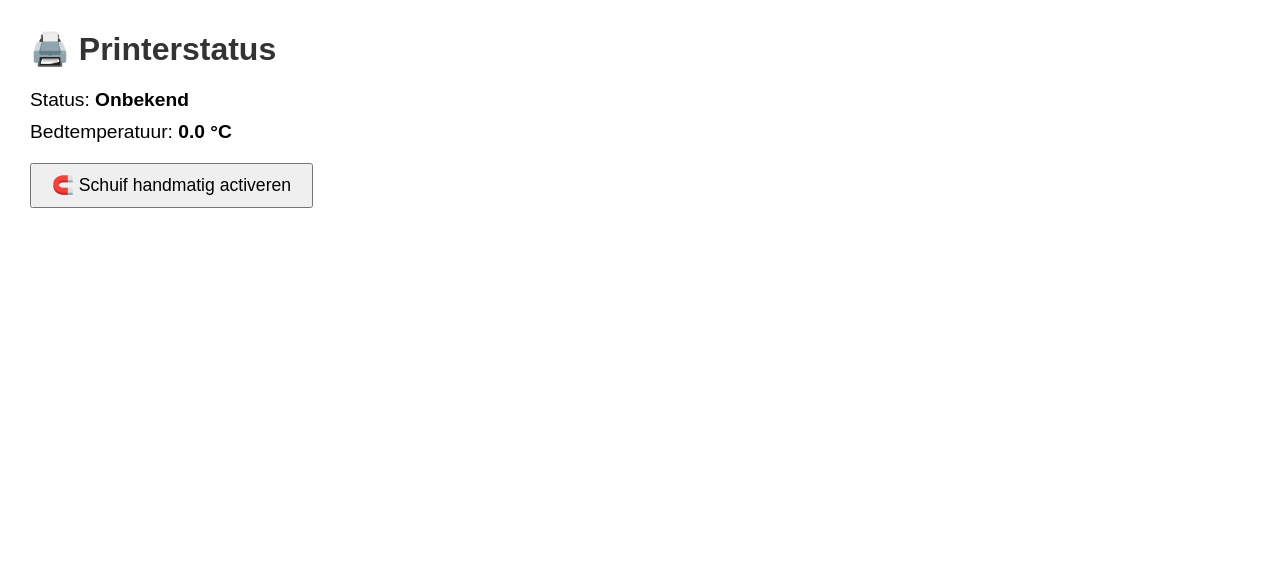
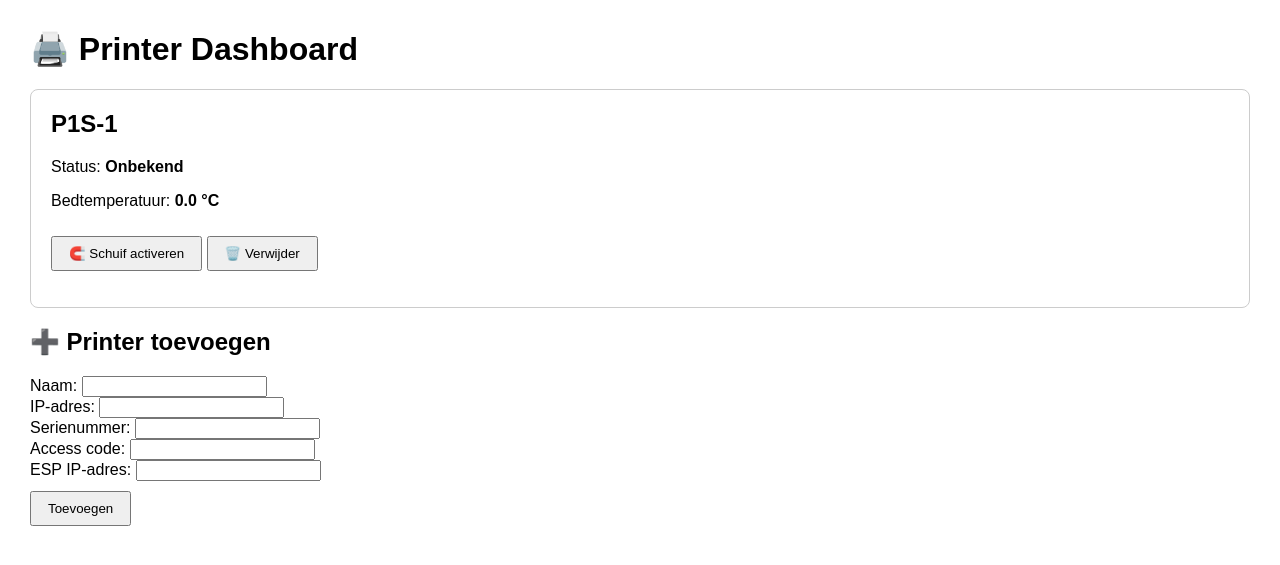
Before and after one commit to lucasnillesen/PrinterSchuif, a Flask app: page / in a window 1280 px wide. Shown: the top 565 px of the page. Run offline with Flask 3, Linux system fonts and the light colour scheme.

Commit message:
UI verbeterd met printers toevoegen en opslaan

```diff
--- a/UI/app.py
+++ b/UI/app.py
@@ -1,56 +1,190 @@
-from flask import Flask, render_template, request, jsonify
-from mqtt_listener import shared_state, start_mqtt
+# app.py (nu met automatisch opslaan en herladen van printers)
+import os
+import json
+from flask import Flask, render_template, request, jsonify, redirect, url_for
 from controller import schuif_aansturen
 from config import BED_TEMP_THRESHOLD
+from mqtt_listener import PrinterClient
 import threading
 import time
 
 app = Flask(__name__)
-start_mqtt()
 
-def auto_trigger_loop():
-    while True:
-        if shared_state["print_klaar"] and shared_state["bed_temp"] <= BED_TEMP_THRESHOLD:
-            print("✅ Voorwaarden voldaan — schuif activeren...")
-            if schuif_aansturen():
-                print("✅ Schuif automatisch gestart")
-            else:
-                print("❌ Schuif automatisch starten mislukt")
-            shared_state["print_klaar"] = False
-        time.sleep(2)
+printers = []
+PRINTER_FILE = "printers.json"
 
-threading.Thread(target=auto_trigger_loop, daemon=True).start()
+# ⬇️ Laad printers bij opstart
+if os.path.exists(PRINTER_FILE):
+    with open(PRINTER_FILE, "r") as f:
+        loaded = json.load(f)
+        for p in loaded:
+            p.update({
+                "status": "Onbekend",
+                "bed_temp": 0.0,
+                "print_klaar": False,
+                "klaar_wachten_op_koeling": False,
+                "vorige_status": None,
+                "heeft_geprint": False
+            })
+            printers.append(p)
+            PrinterClient(p).start()
+            def loop(printer):
+                def inner():
+                    while True:
+                        huidige_status = printer["status"]
+                        vorige_status = printer.get("vorige_status")
+
+                        if huidige_status == "PRINTING":
+                            printer["heeft_geprint"] = True
+
+                        if (
+                            printer["heeft_geprint"]
+                            and vorige_status == "PRINTING"
+                            and huidige_status in ["IDLE", "FINISH"]
+                        ):
+                            print(f"📦 [{printer['name']}] Print afgerond, wachten op afkoeling...")
+                            printer["klaar_wachten_op_koeling"] = True
+
+                        if printer["klaar_wachten_op_koeling"] and printer["bed_temp"] <= BED_TEMP_THRESHOLD:
+                            print(f"✅ [{printer['name']}] Bed afgekoeld — schuif activeren...")
+                            success = schuif_aansturen(printer["esp_ip"])
+                            if success:
+                                print("✅ Schuif automatisch gestart")
+                            else:
+                                print("❌ Schuif automatisch starten mislukt")
+                            printer["klaar_wachten_op_koeling"] = False
+                            printer["heeft_geprint"] = False
+
+                        printer["vorige_status"] = huidige_status
+                        time.sleep(2)
+                threading.Thread(target=inner, daemon=True).start()
+            loop(p)
+
+@app.route("/add_printer", methods=["POST"])
+def add_printer():
+    name = request.form["name"]
+    ip = request.form["ip"]
+    serial = request.form["serial"]
+    access_code = request.form["access_code"]
+    esp_ip = request.form["esp_ip"]
+
+    new_printer = {
+        "name": name,
+        "ip": ip,
+        "serial": serial,
+        "access_code": access_code,
+        "esp_ip": esp_ip,
+        "status": "Onbekend",
+        "bed_temp": 0.0,
+        "print_klaar": False,
+        "klaar_wachten_op_koeling": False,
+        "vorige_status": None,
+        "heeft_geprint": False
+    }
+    printers.append(new_printer)
+
+    with open(PRINTER_FILE, "w") as f:
+        json.dump([{
+            "name": p["name"],
+            "ip": p["ip"],
+            "serial": p["serial"],
+            "access_code": p["access_code"],
+            "esp_ip": p["esp_ip"]
+        } for p in printers], f, indent=2)
+
+    PrinterClient(new_printer).start()
+    start_auto_trigger(new_printer)
+
+    return redirect(url_for("index"))
+
+def start_auto_trigger(printer):
+    def loop():
+        while True:
+            huidige_status = printer["status"]
+            vorige_status = printer.get("vorige_status")
+
+            if huidige_status == "PRINTING":
+                printer["heeft_geprint"] = True
+
+            if (
+                printer["heeft_geprint"]
+                and vorige_status == "PRINTING"
+                and huidige_status in ["IDLE", "FINISH"]
+            ):
+                print(f"📦 [{printer['name']}] Print afgerond, wachten op afkoeling...")
+                printer["klaar_wachten_op_koeling"] = True
+
+            if printer["klaar_wachten_op_koeling"] and printer["bed_temp"] <= BED_TEMP_THRESHOLD:
+                print(f"✅ [{printer['name']}] Bed afgekoeld — schuif activeren...")
+                success = schuif_aansturen(printer["esp_ip"])
+                if success:
+                    print("✅ Schuif automatisch gestart")
+                else:
+                    print("❌ Schuif automatisch starten mislukt")
+                printer["klaar_wachten_op_koeling"] = False
+                printer["heeft_geprint"] = False
+
+            printer["vorige_status"] = huidige_status
+            time.sleep(2)
+
+    threading.Thread(target=loop, daemon=True).start()
 
 @app.route("/data")
 def data():
-    return jsonify({
-        "status": shared_state["status"],
-        "bed_temp": shared_state["bed_temp"]
-    })
+    return jsonify(printers)
 
-@app.route("/", methods=["GET", "POST"])
+@app.route("/activate", methods=["POST"])
+def activate():
+    serial = request.form.get("serial")
+
+    if not serial:
+        return jsonify({"result": "missing_serial"})
+
+    for p in printers:
+        if p["serial"] == serial:
+            success = schuif_aansturen(p["esp_ip"])
+            return jsonify({"result": "ok" if success else "fail"})
+
+    return jsonify({"result": "not found"})
+
+@app.route("/remove_printer", methods=["POST"])
+def remove_printer():
+    serial = request.form.get("serial")
+    global printers
+
+    new_list = []
+    for p in printers:
+        if p["serial"] == serial:
+            print(f"🛑 Stop MQTT-client voor {p['name']}")
+            mqtt_client = p.get("mqtt_client")
+            if mqtt_client:
+                try:
+                    mqtt_client.loop_stop()
+                    mqtt_client.disconnect()
+                    print("✅ MQTT-client gestopt")
+                except Exception as e:
+                    print("❌ Fout bij stoppen MQTT-client:", e)
+        else:
+            new_list.append(p)
+
+    printers = new_list
+
+    # Sla aangepaste lijst op
+    with open("printers.json", "w") as f:
+        json.dump([{
+            "name": p["name"],
+            "ip": p["ip"],
+            "serial": p["serial"],
+            "access_code": p["access_code"],
+            "esp_ip": p["esp_ip"]
+        } for p in printers], f, indent=2)
+
+    return redirect(url_for("index"))
+
+
+@app.route("/")
 def index():
-    message = ""
-    if request.method == "POST":
-        if schuif_aansturen():
-            message = "✅ Schuif geactiveerd!"
-        else:
-            message = "❌ Fout bij activeren schuif."
-
-    auto_trigger = ""
-    if shared_state["print_klaar"] and shared_state["bed_temp"] <= BED_TEMP_THRESHOLD:
-        if schuif_aansturen():
-            auto_trigger = "✅ Automatisch: Schuif gestart."
-            shared_state["print_klaar"] = False
-        else:
-            auto_trigger = "❌ Automatisch activeren mislukt."
-
-    return render_template("index.html",
-        status=shared_state["status"],
-        bed_temp=shared_state["bed_temp"],
-        message=message,
-        auto_trigger=auto_trigger
-    )
+    return render_template("index.html", printers=printers)
 
 if __name__ == "__main__":
     app.run(debug=True)
--- /dev/null
+++ b/UI/printers.json
@@ -0,0 +1,9 @@
+[
+  {
+    "name": "P1S-1",
+    "ip": "192.168.178.242",
+    "serial": "01P00A3B2600141",
+    "access_code": "18762640",
+    "esp_ip": "192.168.178.170"
+  }
+]
--- a/UI/templates/index.html
+++ b/UI/templates/index.html
@@ -1,39 +1,77 @@
-
 <!DOCTYPE html>
 <html>
 <head>
+    <meta charset="UTF-8">
     <title>Printer Dashboard</title>
     <style>
         body { font-family: sans-serif; margin: 30px; }
-        h1 { color: #333; }
-        .status { font-size: 1.2em; margin-bottom: 10px; }
-        .temp { font-size: 1.2em; margin-bottom: 20px; }
-        button { font-size: 1.1em; padding: 10px 20px; }
+        .printer { border: 1px solid #ccc; padding: 20px; margin-bottom: 20px; border-radius: 8px; }
+        h2 { margin-top: 0; }
+        button { margin-top: 10px; padding: 8px 16px; }
     </style>
     <script>
-function updateStatus() {
-  fetch('/data')
-    .then(response => response.json())
-    .then(data => {
-      document.getElementById('status').textContent = data.status;
-      document.getElementById('bed_temp').textContent = data.bed_temp + " °C";
-    });
-}
+        function updatePrinters() {
+            fetch('/data')
+                .then(res => res.json())
+                .then(printers => {
+                    printers.forEach((printer) => {
+                        document.getElementById('status-' + printer.serial).textContent = printer.status;
+                        document.getElementById('temp-' + printer.serial).textContent = printer.bed_temp + ' °C';
+                    });
+                });
+        }
 
-setInterval(updateStatus, 3000); // elke 3 seconden
-</script>
+        function activate(serial) {
+            console.log("🧲 Activatie aangevraagd voor:", serial);
+            fetch('/activate', {
+                method: 'POST',
+                headers: { 'Content-Type': 'application/x-www-form-urlencoded' },
+                body: 'serial=' + encodeURIComponent(serial)
+            })
+            .then(res => res.json())
+            .then(data => {
+                const msg = document.getElementById('msg-' + serial);
+                if (data.result === 'ok') {
+                    msg.textContent = '✅ Schuif geactiveerd!';
+                    msg.style.color = 'green';
+                } else if (data.result === 'fail') {
+                    msg.textContent = '❌ Fout bij activeren schuif.';
+                    msg.style.color = 'red';
+                } else {
+                    msg.textContent = '🔒 Alleen printer 1 werkt echt.';
+                    msg.style.color = 'orange';
+                }
+            });
+        }
 
+        setInterval(updatePrinters, 3000);
+    </script>
 </head>
 <body>
-    <h1>🖨️ Printerstatus</h1>
-    <div class="status">Status: <strong id="status">{{ status }}</strong></div>
-    <div class="temp">Bedtemperatuur: <strong id="bed_temp">{{ bed_temp }} °C</strong></div>
+    <h1>🖨️ Printer Dashboard</h1>
 
-    <form method="POST">
-        <button type="submit">🧲 Schuif handmatig activeren</button>
+    {% for p in printers %}
+    <div class="printer">
+        <h2>{{ p.name }}</h2>
+        <p>Status: <strong id="status-{{ p.serial }}">{{ p.status }}</strong></p>
+        <p>Bedtemperatuur: <strong id="temp-{{ p.serial }}">{{ p.bed_temp }} °C</strong></p>
+        <button onclick="activate('{{ p.serial }}')">🧲 Schuif activeren</button>
+        <form method="POST" action="/remove_printer" style="display:inline;">
+        <input type="hidden" name="serial" value="{{ p.serial }}">
+        <button type="submit" onclick="return confirm('Weet je zeker dat je {{ p.name }} wilt verwijderen?')">🗑️ Verwijder</button>
+        </form>
+        <p id="msg-{{ p.serial }}"></p>
+    </div>
+    {% endfor %}
+
+    <h2>➕ Printer toevoegen</h2>
+    <form method="POST" action="/add_printer">
+        <label>Naam: <input type="text" name="name" required></label><br>
+        <label>IP-adres: <input type="text" name="ip" required></label><br>
+        <label>Serienummer: <input type="text" name="serial" required></label><br>
+        <label>Access code: <input type="text" name="access_code" required></label><br>
+        <label>ESP IP-adres: <input type="text" name="esp_ip" required></label><br>
+        <button type="submit">Toevoegen</button>
     </form>
-
-    <p style="margin-top:20px;">{{ message }}</p>
-    <p style="color: green;">{{ auto_trigger }}</p>
 </body>
 </html>
```
Also changed, not shown: UI/controller.py (+6 -4 lines), UI/mqtt_listener.py (+35 -39 lines).
